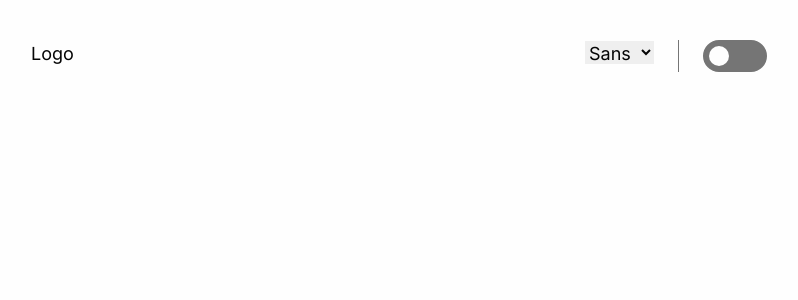
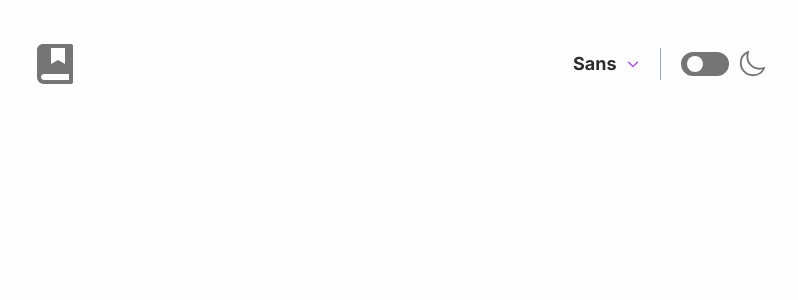
Before and after one commit to jessiicacmoore/dictionary-app, a React (Vite) app: page / in a window 1280 px wide. Shown: the top 300 px of the page, without its empty margins (241-1039 px from the left). Built offline with nearby package versions, Linux system fonts and the light colour scheme.

Commit message:
:lipstick: Header styles

```diff
--- a/index.html
+++ b/index.html
@@ -7,7 +7,7 @@
     <title>Dictionary App</title>
   </head>
   <body
-    class="bg-gray-100 text-lg text-gray-700 dark:bg-gray-700 dark:text-gray-100"
+    class="bg-gray-100 text-lg text-gray-600 dark:bg-gray-700 dark:text-gray-100"
   >
     <div id="root"></div>
     <script type="module" src="/src/main.tsx"></script>
--- a/src/features/layout/components/Header.tsx
+++ b/src/features/layout/components/Header.tsx
@@ -1,13 +1,14 @@
+import { RiBookMarkedFill } from "react-icons/ri";
 import { ThemeControls } from "@features/theme";
-import Container from "./Container";
+import { Container } from "@features/layout";
 
 function Header() {
   return (
-    <header className="my-6 py-4">
-      <Container className="flex justify-between">
+    <header className="my-6 py-4 font-bold">
+      <Container className="flex items-center justify-between">
         <div>
           <h1 className="sr-only">Dictionary App</h1>
-          <span>Logo</span>
+          <RiBookMarkedFill className="text-5xl text-gray-500" />
         </div>
         <ThemeControls />
       </Container>
--- a/src/features/theme/components/ThemeControls.tsx
+++ b/src/features/theme/components/ThemeControls.tsx
@@ -1,11 +1,11 @@
-import Select from "../../ui/Select";
-import ToggleSwitch from "../../ui/ToggleSwitch";
-import { useTheme } from "../hooks";
-import { Font } from "../types";
+import { HiOutlineMoon } from "react-icons/hi2";
+import { Font } from "@features/theme/types";
+import { useTheme } from "@features/theme";
+import { Select } from "@features/ui";
+import { ToggleSwitch } from "@features/ui";
 
 function ThemeControls() {
   const { theme, font, toggleTheme, setFont } = useTheme();
-  console.log("controls");
 
   const handleFontSelect = (value: Font) => {
     setFont(value);
@@ -14,7 +14,7 @@ function ThemeControls() {
   return (
     <fieldset>
       <legend className="sr-only">Theme preferences</legend>
-      <div className="flex gap-6 align-middle">
+      <div className="flex items-center gap-5">
         <Select
           id="font-select"
           label="Theme Font"
@@ -27,7 +27,8 @@ function ThemeControls() {
           defaultValue={font}
           onChange={handleFontSelect}
         />
-        <span className="inline-block h-8 w-px bg-gray-500"></span>
+        <span className="inline-block h-8 w-px bg-gray-300"></span>
+        <span className="flex items-center gap-2 leading-none">
           <ToggleSwitch
             labelText="Dark Mode"
             id="dark-mode"
@@ -35,6 +36,8 @@ function ThemeControls() {
             isChecked={theme === "dark"}
             onChange={toggleTheme}
           />
+          <HiOutlineMoon className="text-3xl text-gray-500 dark:text-primary-purple" />
+        </span>
       </div>
     </fieldset>
   );
--- a/src/features/ui/Select.tsx
+++ b/src/features/ui/Select.tsx
@@ -1,4 +1,5 @@
 import { useEffect, useState } from "react";
+import { PiCaretDownBold } from "react-icons/pi";
 
 type Option<T extends string | number> = {
   value: T;
@@ -49,7 +50,13 @@ function Select<T extends string | number>({
       <label htmlFor={id} className={labelClasses}>
         {label}
       </label>
-      <select id={id} value={selectedValue?.toString()} onChange={handleChange}>
+      <span className="relative">
+        <select
+          id={id}
+          value={selectedValue?.toString()}
+          onChange={handleChange}
+          className="appearance-none bg-transparent pr-4"
+        >
           {placeholder && (
             <option value="" disabled>
               {placeholder}
@@ -61,6 +68,11 @@ function Select<T extends string | number>({
             </option>
           ))}
         </select>
+        <PiCaretDownBold
+          aria-hidden="true"
+          className="absolute right-0 top-1/2 -translate-y-1/2 text-[0.875rem] text-primary-purple"
+        />
+      </span>
     </div>
   );
 }
--- a/src/features/ui/ToggleSwitch.tsx
+++ b/src/features/ui/ToggleSwitch.tsx
@@ -27,7 +27,7 @@ function ToggleSwitch({
         aria-checked={isChecked}
         checked={isChecked}
         onChange={onChange}
-        className="border-1 relative h-8 w-16 appearance-none rounded-full border-2 border-gray-500 bg-gray-500 align-bottom transition-colors before:absolute before:left-1 before:top-1/2 before:h-5 before:w-5 before:-translate-y-1/2 before:rounded-full before:bg-gray-100 before:transition-all checked:before:left-9 dark:border-primary-purple dark:bg-primary-purple"
+        className="border-1 relative h-6 w-12 appearance-none rounded-full border-2 border-gray-500 bg-gray-500 align-bottom transition-colors before:absolute before:left-1 before:top-1/2 before:h-4 before:w-4 before:-translate-y-1/2 before:rounded-full before:bg-gray-100 before:transition-all checked:before:left-6 dark:border-primary-purple dark:bg-primary-purple"
       />
     </div>
   );
--- /dev/null
+++ b/src/features/ui/index.ts
@@ -0,0 +1,2 @@
+export { default as Select } from "./Select";
+export { default as ToggleSwitch } from "./ToggleSwitch";
```
Lines whose indentation alone changed are shown as unchanged.
